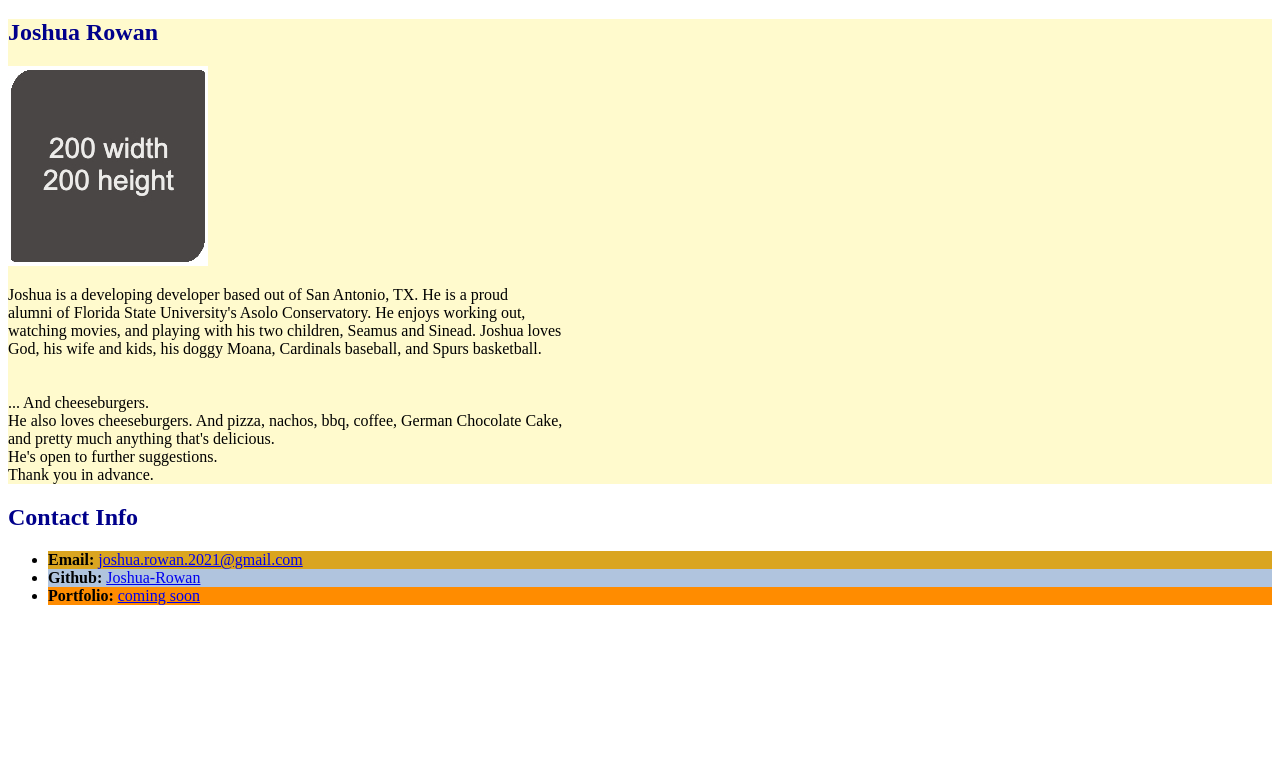
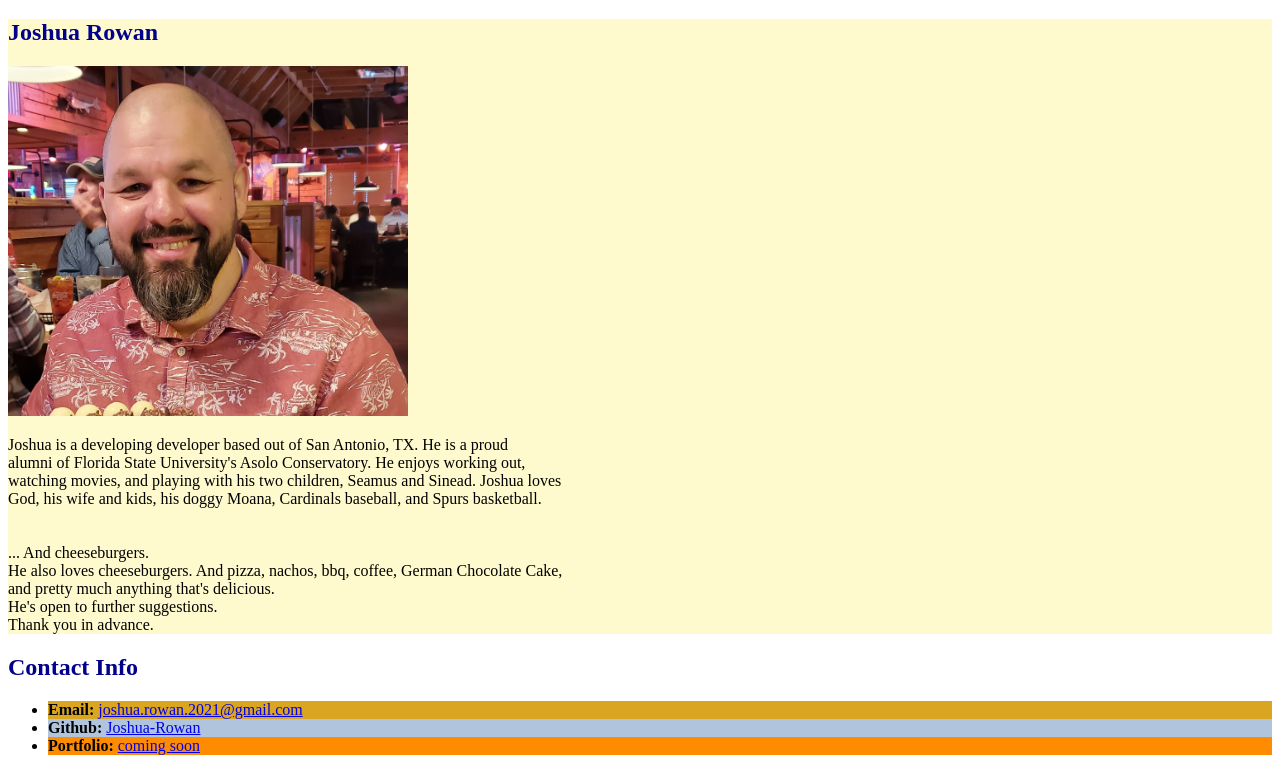
Before and after one commit to joshua-rowan/2nd-Day-Repo, a plain HTML site: page Global-Attributes-to-HTML-Elements-for-use-with-CSS/index.html in a window 1280 px wide. Shown: the part 61-832 px from the top of the page. Before the commit the page ends 800 px from the top, so only its background shows below. Drawn offline with Linux system fonts and the light colour scheme.

Commit message:
updated image

```diff
--- a/Global-Attributes-to-HTML-Elements-for-use-with-CSS/index.html
+++ b/Global-Attributes-to-HTML-Elements-for-use-with-CSS/index.html
@@ -15,7 +15,7 @@
     <section class="lesson">
       <h2 class="title">Joshua Rowan</h2>
       <!-- TODO: modify img attributes -->
-      <img src="./assets/images/image-1.jpg" alt="Joshua Placeholder" />
+      <img src="./assets/images/Josh Profile Driver Pic Cropped.jpg" alt="Joshua Placeholder" height="350" width="400" />
       <p>Joshua is a developing developer based out of San Antonio, TX. He is a proud<br>
         alumni of Florida State University's Asolo Conservatory. He enjoys working out, <br>
         watching movies, and playing with his two children, Seamus and Sinead. Joshua loves <br>
```
Also changed, not shown: Global-Attributes-to-HTML-Elements-for-use-with-CSS/assets/images/Josh Profile Driver Pic Cropped.jpg (added), Global-Attributes-to-HTML-Elements-for-use-with-CSS/assets/images/image-1.jpg (deleted).
